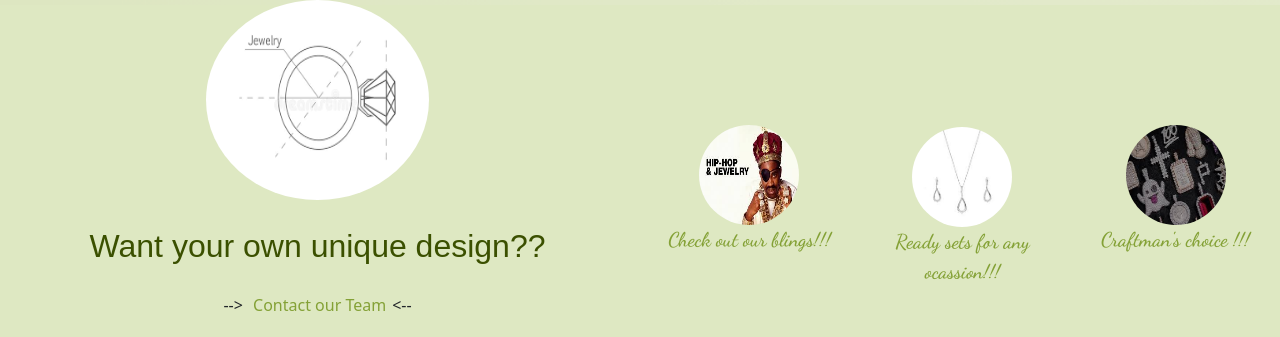
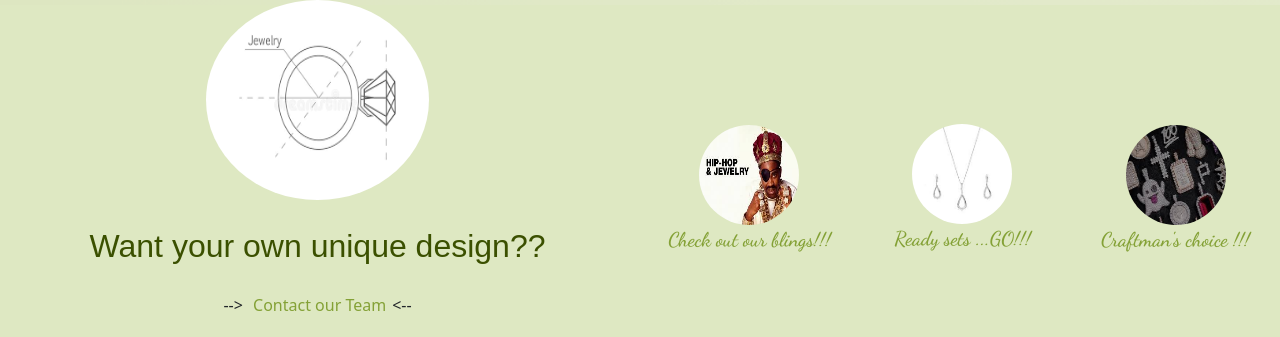
Before and after one commit to blastdoll/jewel, a plain HTML site: page index.html in a window 1280 px wide. Shown: the part 422-759 px from the top of the page. Drawn offline with nearby package versions, Linux system fonts and the light colour scheme; a web font is replaced by a local one.

Commit message:
y
change

```diff
--- a/index.html
+++ b/index.html
@@ -163,8 +163,8 @@ rel="stylesheet"
           <p class="zone">Check out our blings!!!</p>
         </div>
         <div>
-          <img class="rounded-circle zone" id="wdol" src="./images/naszyjnikikolcyk.jpg" alt="" />
-          <span class="zone"><p>Ready sets for any <p id="occ"> ocassion!!!</p></p></span>
+          <img class="rounded-circle zone"  src="./images/naszyjnikikolcyk.jpg" alt="" />
+          <span class="zone"><p class="zone">Ready sets ...GO!!!</p></p></span>
         </div>
         <div>
           <img class="rounded-circle zone" src="./images/coustom.jpg" alt="" />
--- a/shop.css
+++ b/shop.css
@@ -144,7 +144,10 @@ aside p {
   font-size: 1.25em;
 }
 #wdol {
-  margin: 17px 0 0 0;
+  margin-top: 0;
+}
+div span p {
+  margin-bottom: 18px;
 }
 .zone {
   text-decoration: bold;
```
